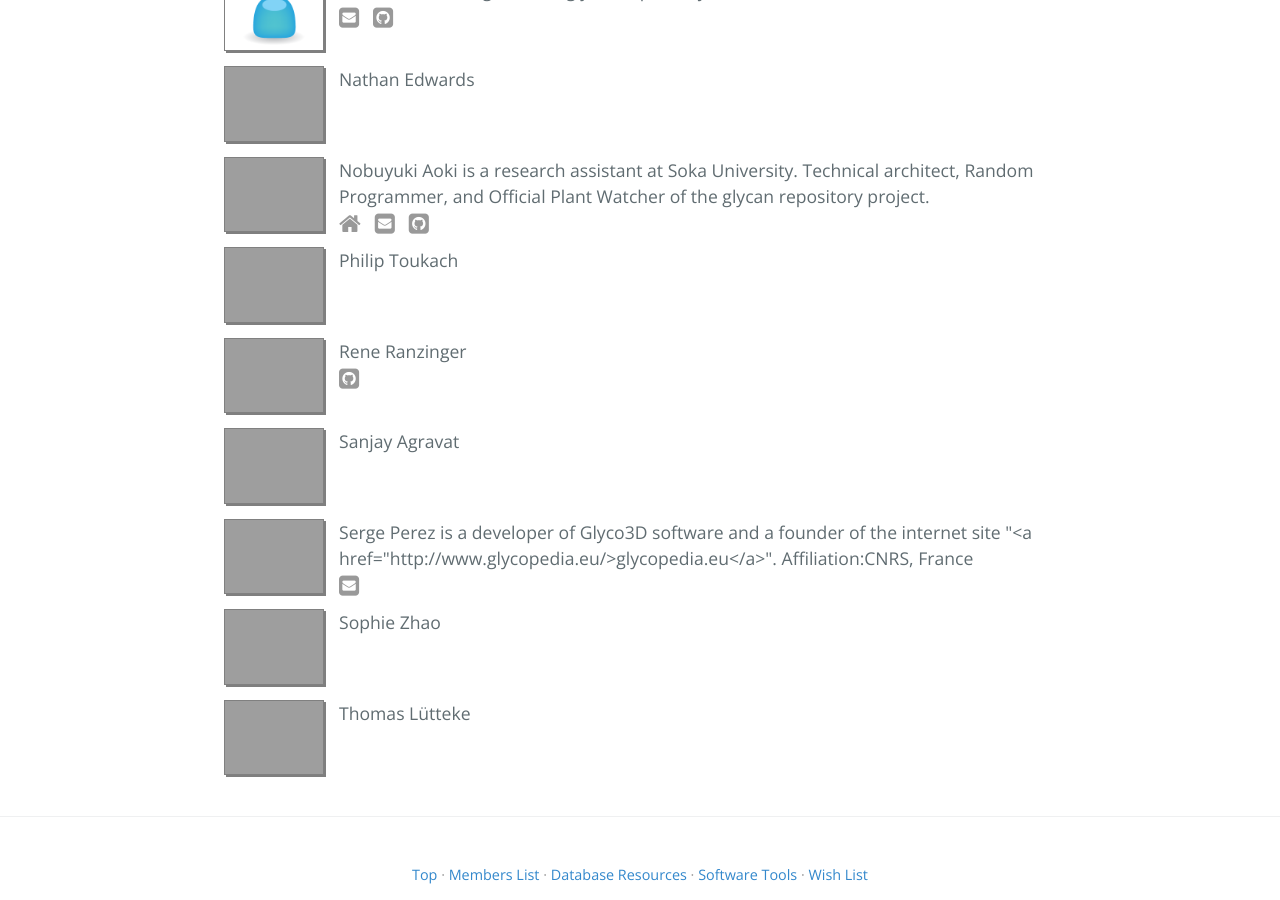
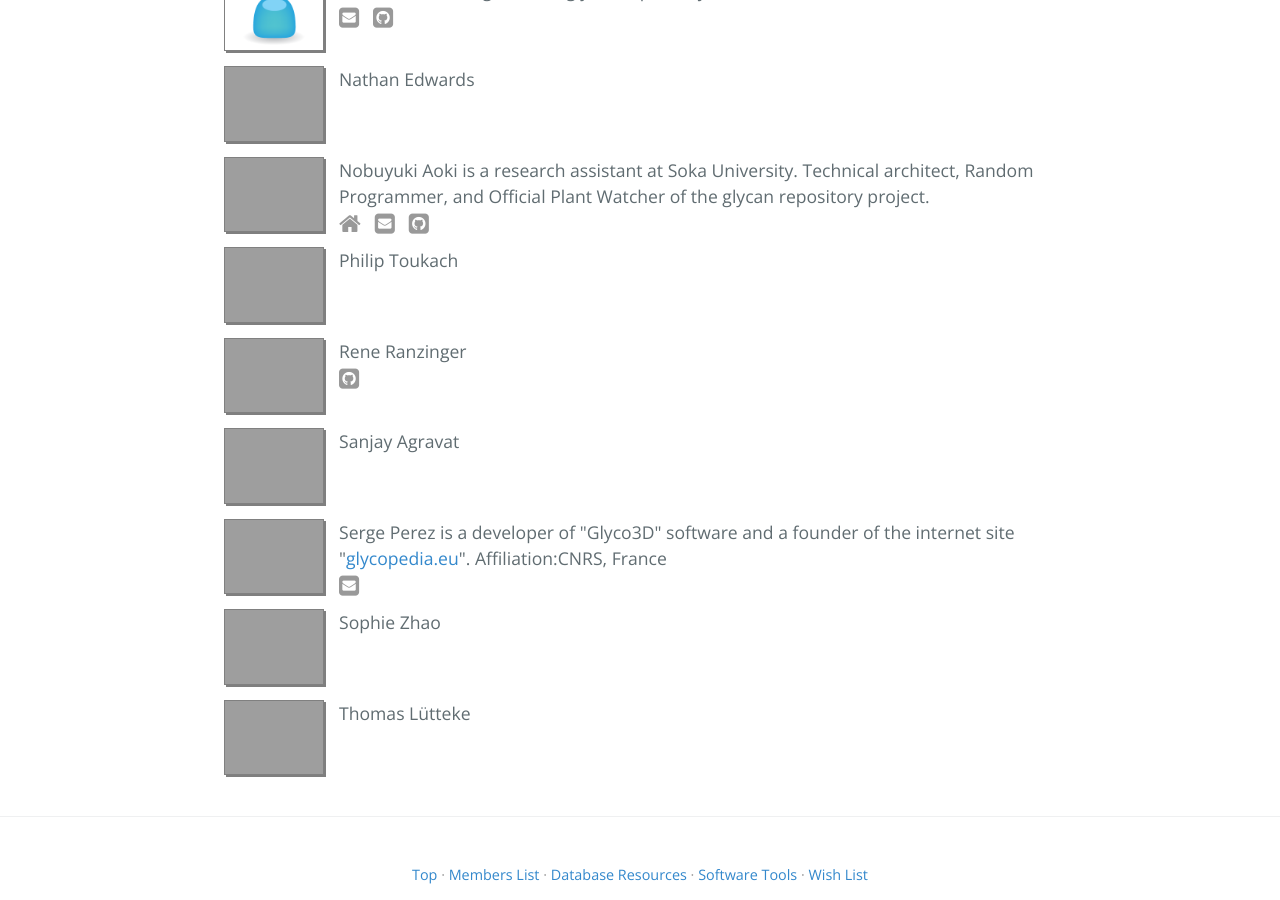
Before and after one commit to glycoinfo/glic-old, a Jekyll site: the page built from member/index.md, in a window 1280 px wide and 900 px high, scrolled down 1365 px. Built offline with Jekyll 4.4.1, drawn with Linux system fonts in a browser that asks for light colours; nearby versions of some CDN libraries; Markdown is read by kramdown in place of the engine named in the settings.

Commit message:
Update authors.yml

```diff
--- a/_data/authors.yml
+++ b/_data/authors.yml
@@ -128,7 +128,7 @@
   email: spsergeperez@gmail.com
   url:
   bio: |
-    Serge Perez is a developer of Glyco3D software and a founder of the internet site "<a href="http://www.glycopedia.eu/>glycopedia.eu</a>". Affiliation:CNRS, France
+    Serge Perez is a developer of "Glyco3D" software and a founder of the internet site "<a href="http://www.glycopedia.eu/">glycopedia.eu</a>". Affiliation:CNRS, France
 
 - name: Sophie Zhao
   github:
```
